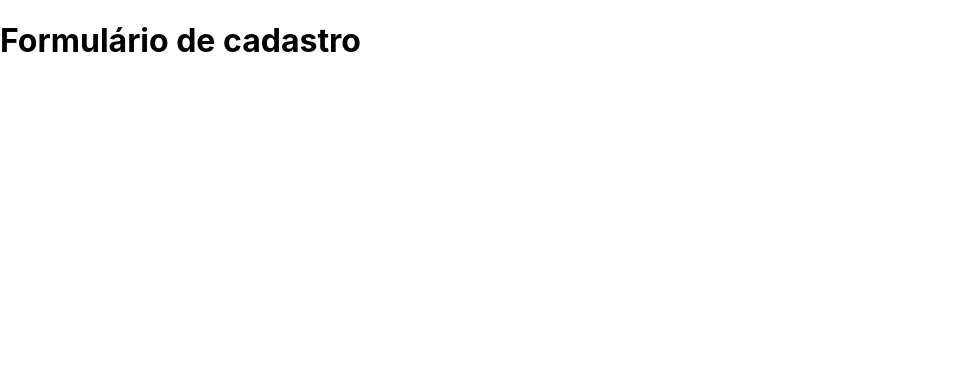
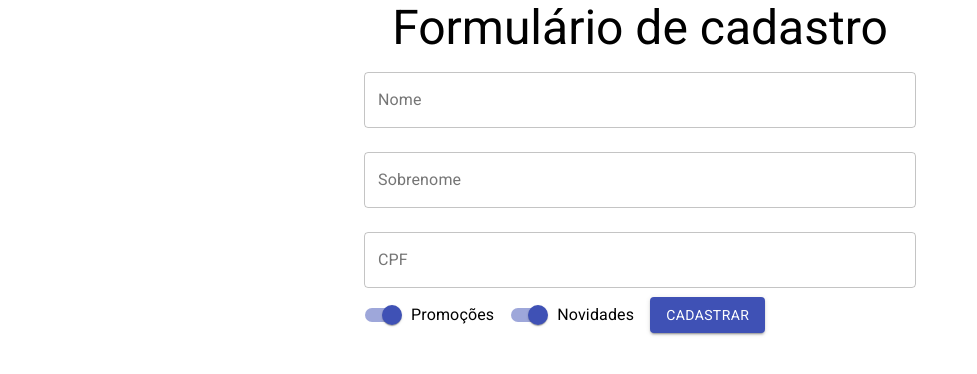
Before and after one commit to aliceribeiro/formulario-cadastro, a React (Create React App) app: page / in a window 1280 px wide. Shown: the top 374 px of the page, without its empty margins (0-977 px from the left). Built offline with nearby package versions, Linux system fonts and the light colour scheme.

Commit message:
feat: :sparkles: cria componente de formulário de cadastro e monta o layout da página

```diff
--- a/src/App.js
+++ b/src/App.js
@@ -1,10 +1,16 @@
 import "./App.css";
+import FormularioCadastro from "./components/FormularioCadastro/FormularioCadastro";
+import { Container, Typography } from "@material-ui/core";
+import '@fontsource/roboto';
 
 function App() {
   return (
-    <>
-      <h1>Formulário de cadastro</h1>
-    </>
+    <Container component="article" maxWidth="sm">
+      <Typography variant="h3" component="h1" align="center">
+        Formulário de cadastro
+      </Typography>
+      <FormularioCadastro />
+    </Container>
   );
 }
 
--- /dev/null
+++ b/src/components/FormularioCadastro/FormularioCadastro.jsx
@@ -0,0 +1,45 @@
+import { Button, TextField, Switch, FormControlLabel } from "@material-ui/core";
+
+function FormularioCadastro() {
+  return (
+    <form>
+      <TextField
+        id="nome"
+        label="Nome"
+        variant="outlined"
+        margin="normal"
+        fullWidth
+      />
+      <TextField
+        id="sobrenome"
+        label="Sobrenome"
+        variant="outlined"
+        margin="normal"
+        fullWidth
+      />
+      <TextField
+        id="cpf"
+        label="CPF"
+        variant="outlined"
+        margin="normal"
+        fullWidth
+      />
+
+      <FormControlLabel
+        label="Promoções"
+        control={<Switch name="promocoes" defaultChecked color="primary" />}
+      />
+
+      <FormControlLabel
+        label="Novidades"
+        control={<Switch name="novidades" defaultChecked color="primary" />}
+      />
+
+      <Button type="submit" variant="contained" color="primary">
+        Cadastrar
+      </Button>
+    </form>
+  );
+}
+
+export default FormularioCadastro;
```
